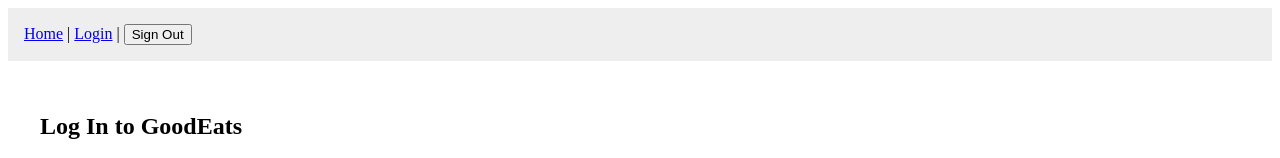
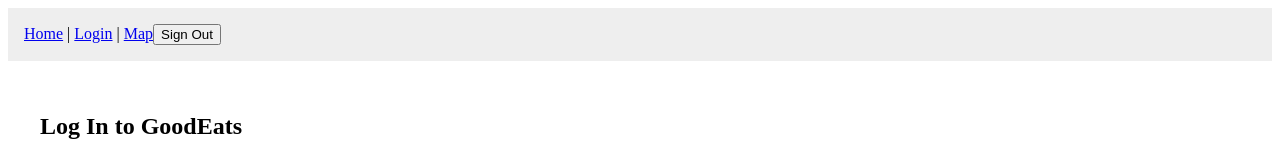
Before and after one commit to YahirSalas/goodeats, a React (Vite) app in the folder client/: page / in a window 1280 px wide. Shown: the top 158 px of the page. Built offline with nearby package versions, Linux system fonts and the light colour scheme; no server answers.

Commit message:
Added Map button to navBar

```diff
--- a/client/src/components/NavBar.jsx
+++ b/client/src/components/NavBar.jsx
@@ -9,6 +9,7 @@
   return (
     <nav style={{ padding: '1rem', background: '#eee' }}>
       <a href="/">Home</a> | <a href="/login">Login</a> |{' '}
+      <a href="/Map">Map</a>
       <button onClick={handleLogout}>Sign Out</button>
     </nav>
   )
```
Also changed, not shown: 1 other file (tests, documents, lock files or other folders).
